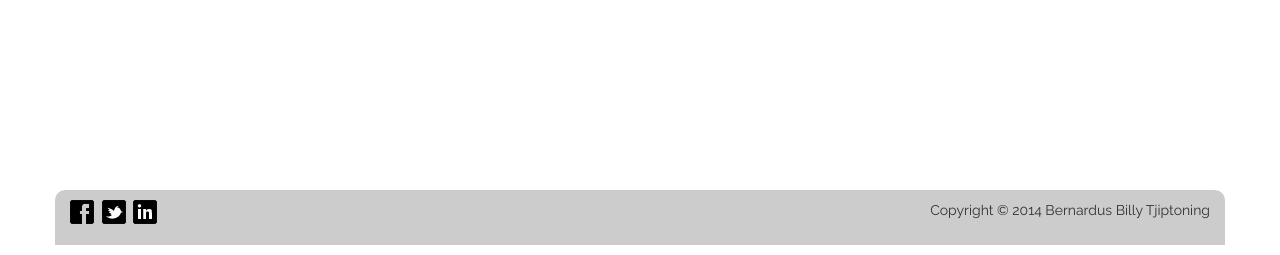
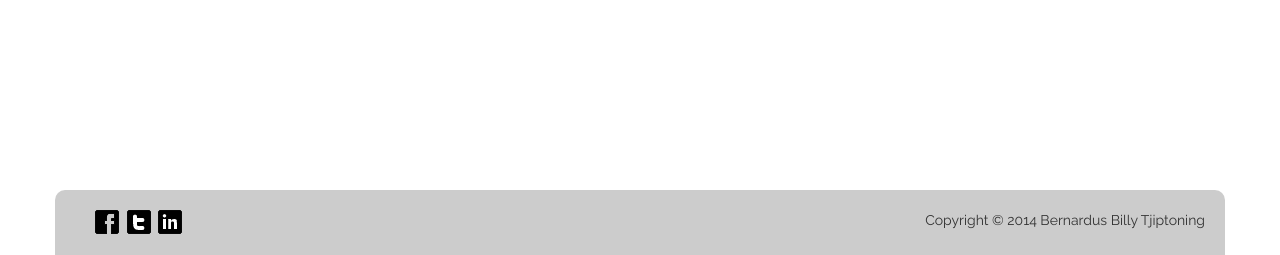
Before and after one commit to bernardusbilly/bernardusbilly.github.io, a PHP site: page / in a window 1280 px wide. Shown: the part 640-895 px from the top of the page. Run offline with PHP 8.4, Linux system fonts and the light colour scheme; style sheets or scripts are compiled from the project's sources.

Commit message:
Update
- change location of the glyphicons

```diff
--- a/index.html
+++ b/index.html
@@ -59,10 +59,14 @@
 	</div>
 	<div id="footer">
 		<div class="container">
-			<a href="https://www.facebook.com/bernardusbilly"><span class="icon-large icon-facebook"></span></a>
-			<a href="https://twitter.com/bernardusbilly"><span class="icon-large icon-twitter"></span></a>
-			<a href="https://www.linkedin.com/pub/bernardus-billy-tjiptoning/76/900/9a4/"><span class="icon-large icon-linked-in"></span></a>
-			<span style="float: right">Copyright &copy 2014 Bernardus Billy Tjiptoning</span>
+			<div id="footer-left">
+				<a href="https://www.facebook.com/bernardusbilly"><span class="icon-large icon-facebook"></span></a>
+				<a href="https://twitter.com/bernardusbilly"><span class="icon-large icon-twitter-t"></span></a>
+				<a href="https://www.linkedin.com/pub/bernardus-billy-tjiptoning/76/900/9a4/"><span class="icon-large icon-linked-in"></span></a>
+			</div>
+			<div id="footer-right">
+				<span style="float: right">Copyright &copy 2014 Bernardus Billy Tjiptoning</span>
+			</div>
 		</div>
 	</div>
 </body>
--- a/resources/css/style.css
+++ b/resources/css/style.css
@@ -102,8 +102,17 @@ a {
 #footer .container {
 	background-color: #CCC;
 	margin-top: 30px;
-	padding-top: 10px;
+	padding-top: 20px;
+	padding-left: 20px;
+	padding-right: 20px;
 	padding-bottom: 15px;
 	border-top-right-radius: 10px;
 	border-top-left-radius: 10px;
 }
+#footer-left {
+	float: left;
+	padding-left: 20px;
+}
+#footer-right {
+	float: right;
+}
```
